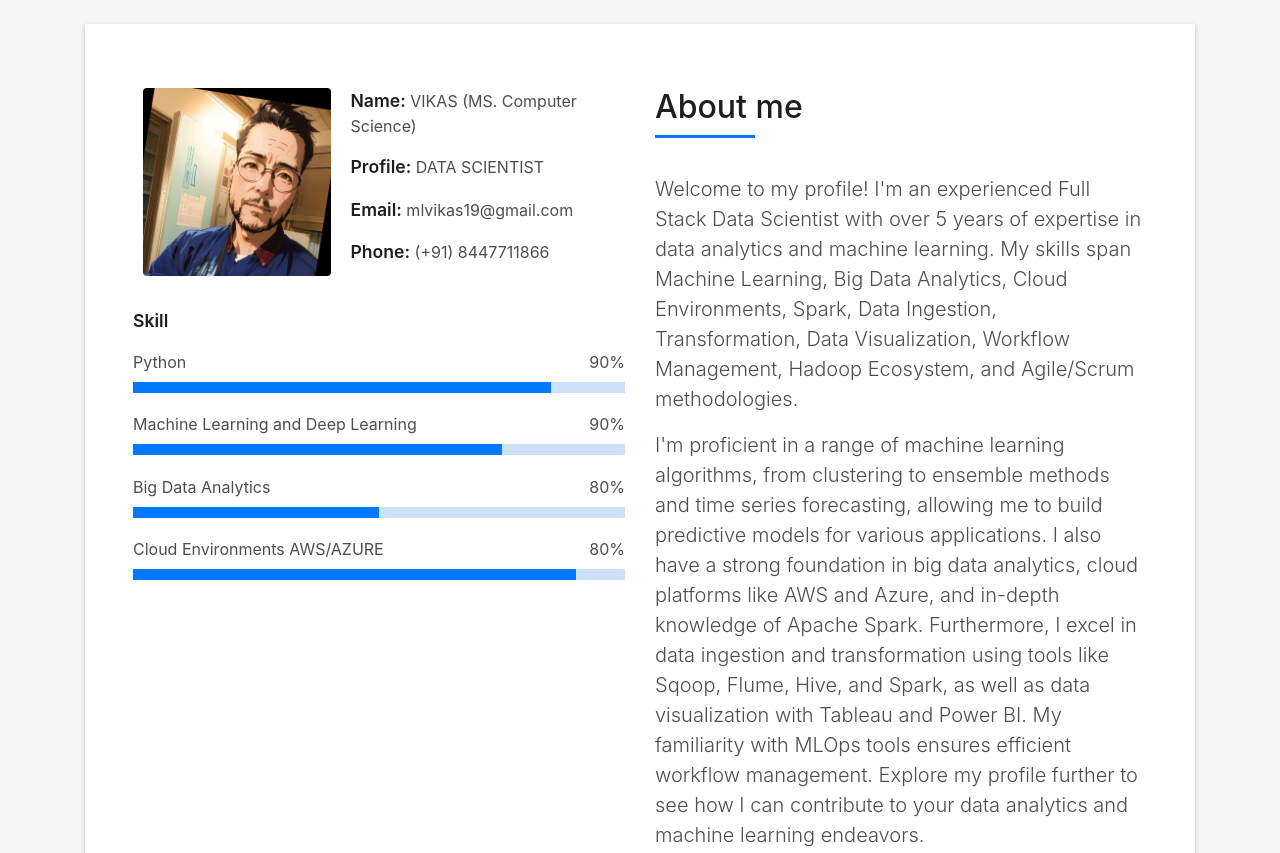
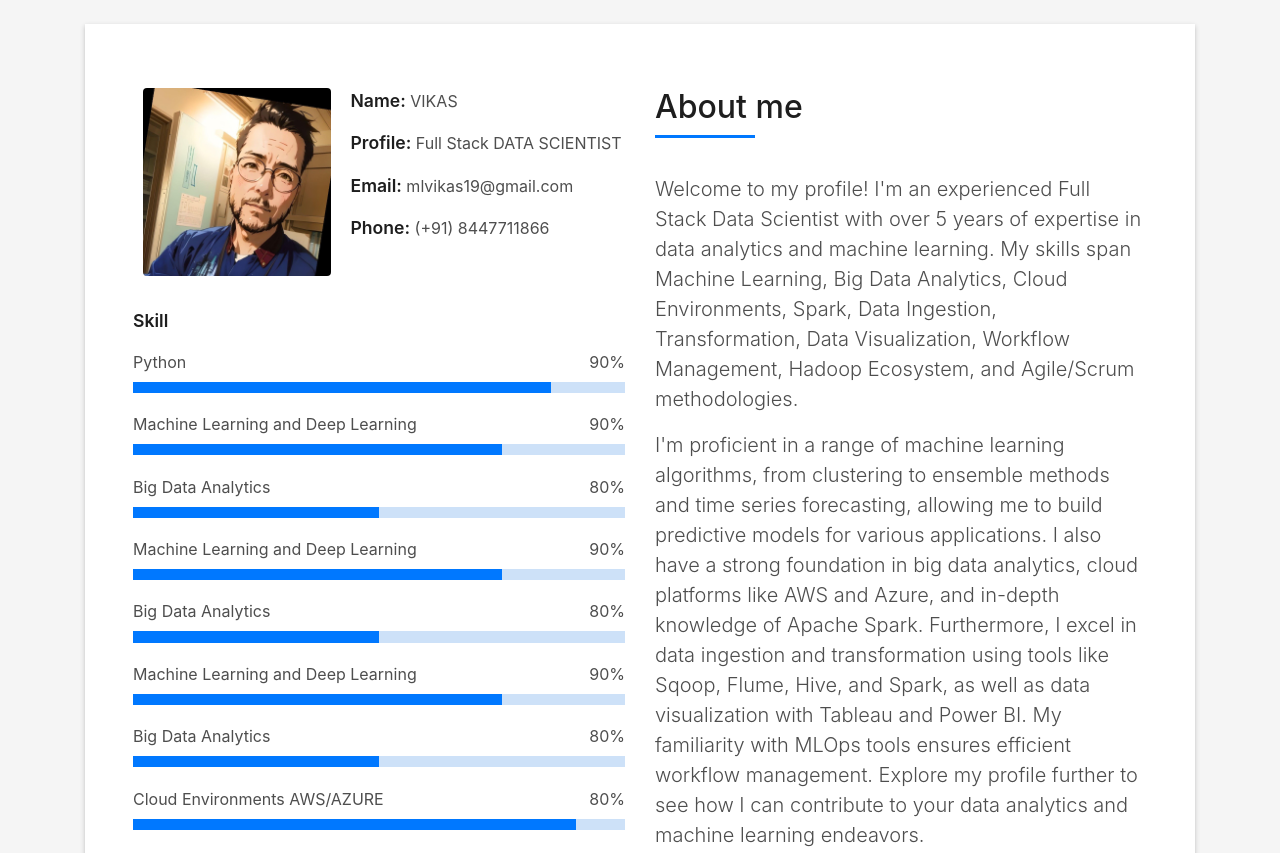
Before and after one commit to VIKASAI/vikas-ai, a plain HTML site: page index.html in a window 1280 px wide. Shown: the part 840-1693 px from the top of the page. Drawn offline with Linux system fonts and the light colour scheme; files whose address does not match are found by name.

Commit message:
Update index.html

```diff
--- a/index.html
+++ b/index.html
@@ -95,8 +95,8 @@
                   </div>
                   <div class="col-sm-6 col-md-7">
                     <div class="about-info">
-                      <p><span class="title-s">Name: </span> <span>VIKAS (MS. Computer Science)</span></p>
-                      <p><span class="title-s">Profile: </span> <span>DATA SCIENTIST</span></p>
+                      <p><span class="title-s">Name: </span> <span>VIKAS</span></p>
+                      <p><span class="title-s">Profile: </span> <span>Full Stack DATA SCIENTIST</span></p>
                       <p><span class="title-s">Email: </span> <span>mlvikas19@gmail.com</span></p>
                       <p><span class="title-s">Phone: </span> <span>(+91) 8447711866</span></p>
                     </div>
@@ -119,10 +119,31 @@
                     <div class="progress-bar" role="progressbar" style="width: 50%" aria-valuenow="50" aria-valuemin="0"
                       aria-valuemax="100"></div>
                   </div>
+                  <span>Machine Learning and Deep Learning</span> <span class="pull-right">90%</span>
+                  <div class="progress">
+                    <div class="progress-bar" role="progressbar" style="width: 75%" aria-valuenow="75" aria-valuemin="0"
+                      aria-valuemax="100"></div>
+                  </div>
+                  <span>Big Data Analytics</span> <span class="pull-right">80%</span>
+                  <div class="progress">
+                    <div class="progress-bar" role="progressbar" style="width: 50%" aria-valuenow="50" aria-valuemin="0"
+                      aria-valuemax="100"></div>
+                  </div>
+                  <span>Machine Learning and Deep Learning</span> <span class="pull-right">90%</span>
+                  <div class="progress">
+                    <div class="progress-bar" role="progressbar" style="width: 75%" aria-valuenow="75" aria-valuemin="0"
+                      aria-valuemax="100"></div>
+                  </div>
+                  <span>Big Data Analytics</span> <span class="pull-right">80%</span>
+                  <div class="progress">
+                    <div class="progress-bar" role="progressbar" style="width: 50%" aria-valuenow="50" aria-valuemin="0"
+                      aria-valuemax="100"></div>
+                  </div>
                   <span>Cloud Environments AWS/AZURE</span> <span class="pull-right">80%</span>
                   <div class="progress">
                     <div class="progress-bar" role="progressbar" style="width: 90%" aria-valuenow="90" aria-valuemin="0"
                       aria-valuemax="100"></div>
+
                   </div>
                 </div>
               </div>
```
